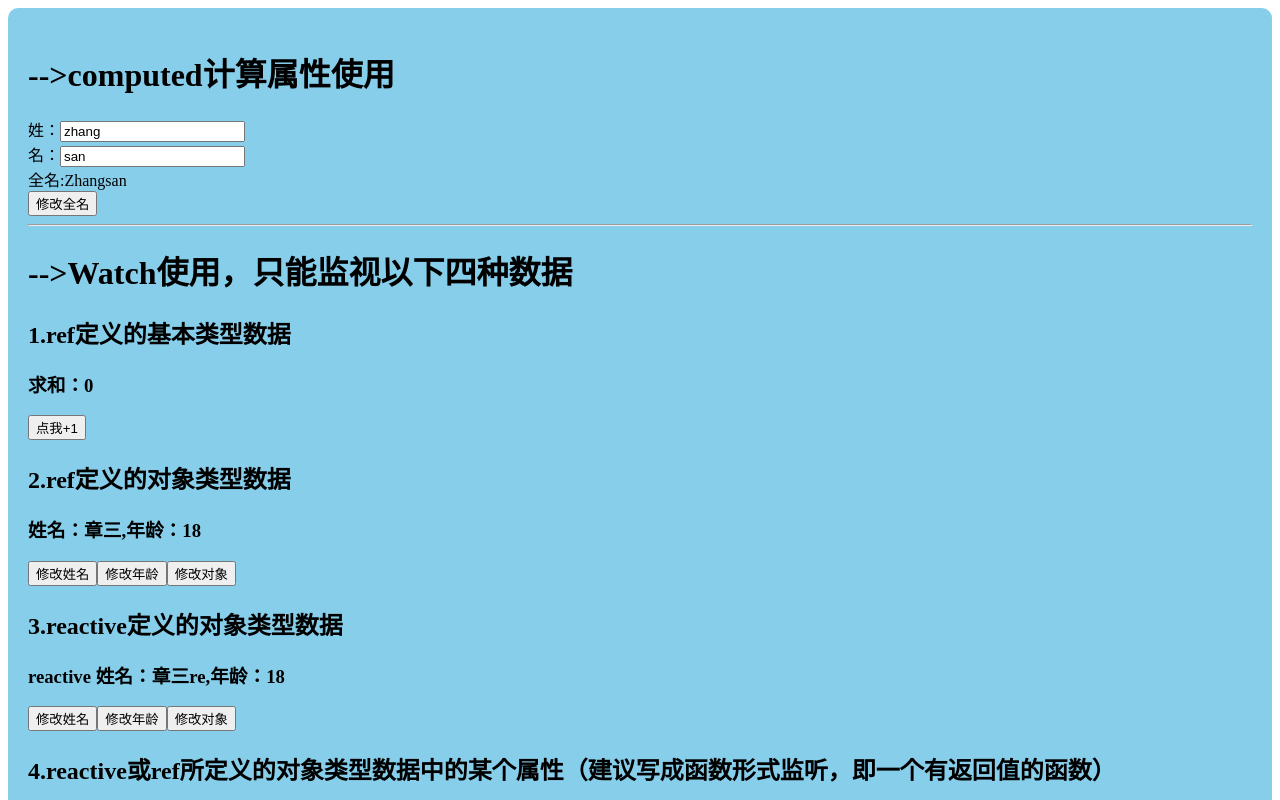
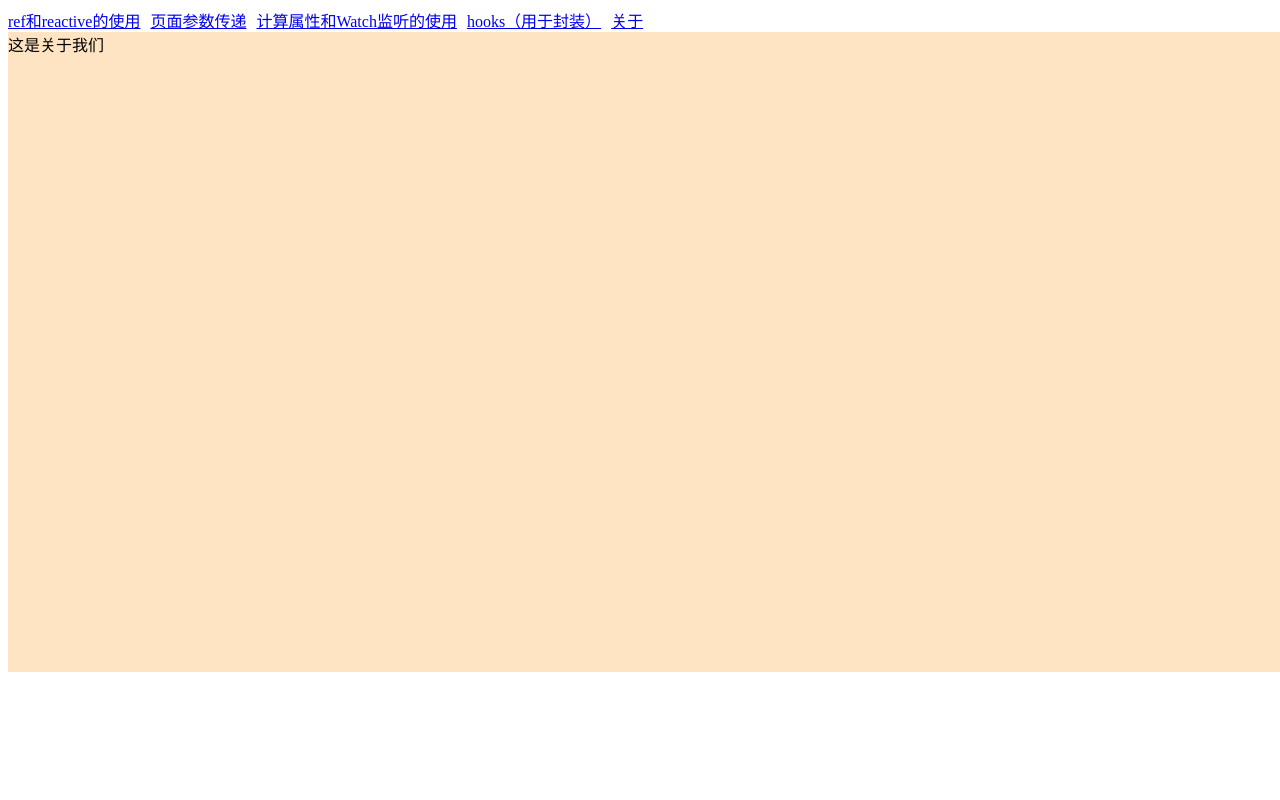
Before and after one commit to q858333/VueTest, a Vue app in the folder VueStudy/vue3_study/: page /about in a window 1280 px wide. Shown: the top 800 px of the page. Built offline with nearby package versions, Linux system fonts and the light colour scheme.

Commit message:
路由的使用

```diff
--- a/VueStudy/vue3_study/package.json
+++ b/VueStudy/vue3_study/package.json
@@ -13,7 +13,8 @@
   },
   "dependencies": {
     "axios": "^1.6.7",
-    "vue": "^3.4.15"
+    "vue": "^3.4.15",
+    "vue-router": "^4.3.0"
   },
   "devDependencies": {
     "@tsconfig/node20": "^20.1.2",
--- a/VueStudy/vue3_study/src/App.vue
+++ b/VueStudy/vue3_study/src/App.vue
@@ -1,28 +1,21 @@
 <script setup lang="ts">
-import HelloWorld from './components/HelloWorld.vue'
-import TheWelcome from './components/TheWelcome.vue'
-import Person from './components/Person.vue';
-import ComputedAndWatch from './components/ComputedAndWatch.vue';
-import PageParams from './components/PageParams.vue';
-import { type Cars } from "@/types";
-import { ref,reactive } from 'vue';
-import HooksPage from './components/HooksPage.vue';
-let isShow = ref(true);
+import type { RouterLink, RouterView } from 'vue-router';
 
-let carList =
-reactive<Cars>([
-  {id:'dasda1',name:'奔驰',price:100},
-  {id:'dasda2',name:'宝马',price:40},
-  {id:'dasda3',name:'大众',price:10},
-])
-console.log('carlist',carList);
 </script>
 
 <template>
-          <!-- <Person></Person> -->
-  <ComputedAndWatch ></ComputedAndWatch>
-  <PageParams :list="carList" v-if="isShow"></PageParams>
-<HooksPage></HooksPage>
+  <!-- css种的a修改的router-link -->
+  <router-link  to="/news">ref和reactive的使用</router-link>
+  <router-link  to="/home">页面参数传递</router-link>
+  <router-link to="/computedAndWatch">计算属性和Watch监听的使用</router-link>
+  <router-link  to="/hooks">hooks（用于封装）</router-link>
+  <router-link  to="/about">关于</router-link>
+  <div class="content">
+    <router-view></router-view>
+  </div>
+
+
+
   <!-- <header>
     <img alt="Vue logo" class="logo" src="./assets/logo.svg" width="125" height="125" />
 
@@ -42,17 +35,27 @@ header {
   line-height: 1.5;
 }
 
+.content {
+  background-color: bisque;
+  width: 100vw;
+  height: 80vh;
+}
+
 .logo {
   display: block;
   margin: 0 auto 2rem;
 }
 
+a {
+    margin-right: 10px;
+  }
 @media (min-width: 1024px) {
   header {
     display: flex;
     place-items: center;
     padding-right: calc(var(--section-gap) / 2);
   }
+
 
   .logo {
     margin: 0 2rem 0 0;
--- /dev/null
+++ b/VueStudy/vue3_study/src/pages/About.vue
@@ -0,0 +1,9 @@
+<template>
+    <div>
+        这是关于我们
+    </div>
+</template>
+
+<script lang="ts" setup>
+
+</script>
--- /dev/null
+++ b/VueStudy/vue3_study/src/pages/Home.vue
@@ -0,0 +1,29 @@
+<template>
+    <div class=".page">
+    <h1>这是首页</h1>
+    <PageParams :list="carList" v-if="isShow"></PageParams>
+    </div>
+</template>
+
+<script lang="ts" setup>
+import { ref ,reactive} from 'vue';
+import { type Cars } from "@/types";
+import PageParams from '@/components/PageParams.vue';
+let isShow = ref(true);
+
+let carList =
+reactive<Cars>([
+  {id:'dasda1',name:'奔驰',price:100},
+  {id:'dasda2',name:'宝马',price:40},
+  {id:'dasda3',name:'大众',price:10},
+])
+console.log('carlist',carList);
+</script>
+
+<style scoped>
+    .page {
+        width: 100vw;
+        /* height: 100px; */
+        background-color: aquamarine;
+    }
+</style>
--- /dev/null
+++ b/VueStudy/vue3_study/src/pages/News.vue
@@ -0,0 +1,9 @@
+<template>
+    <div>
+        <Person></Person>
+    </div>
+</template>
+
+<script lang="ts" setup>
+import Person from '@/components/Person.vue';
+</script>
--- /dev/null
+++ b/VueStudy/vue3_study/src/router/Router.ts
@@ -0,0 +1,37 @@
+import ComputedAndWatch from "@/components/ComputedAndWatch.vue";
+import HooksPage from "@/components/HooksPage.vue";
+import About from "@/pages/About.vue";
+import Home from "@/pages/Home.vue";
+import News from "@/pages/News.vue";
+//1:引入 createRouter
+import { createRouter, createWebHistory} from "vue-router";
+
+//2:创建路由
+const router = createRouter({
+    history:createWebHistory(),//路由器的工作模式
+    routes:[
+        {
+            path:'/home',
+            component:Home
+        },
+        {
+            path:'/news',
+            component:News
+        },
+        {
+            path:'/about',
+            component:About
+        },
+        {
+            path:'/computedAndWatch',
+            component:ComputedAndWatch
+        },
+        {
+            path:'/hooks',
+            component:HooksPage
+        }
+
+    ]
+})
+
+export default router;
```
Also changed, not shown: VueStudy/vue3_study/src/main.ts (+7 -1 lines), 2 other files (tests, documents, lock files or other folders).
